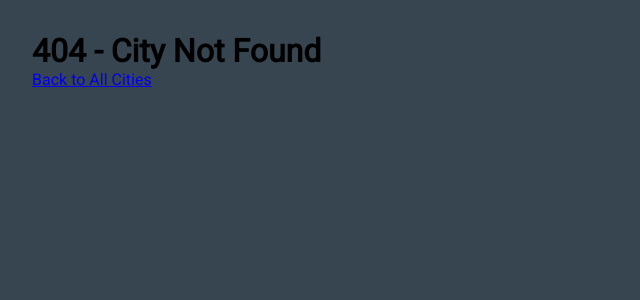
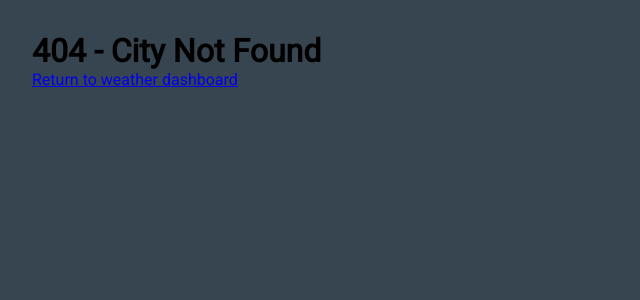
Before and after one commit to aztec-dev/weather_forecast, a Flask app: template weather_forecast/templates/404.html in a window 1280 px wide. Shown: the top 300 px of the page, without its empty margins (0-640 px from the left). Run offline with Flask 3, Linux system fonts and the light colour scheme; the template is opened without the code that fills it, so the values that code supplies are empty; parts of the project's set-up code (start-up, migrations or seed data) failed here and were passed over.

Commit message:
fix: changed redirect

```diff
--- a/weather_forecast/templates/404.html
+++ b/weather_forecast/templates/404.html
@@ -10,7 +10,7 @@
     <main class="container">
         <h1>404 - City Not Found</h1>
         <p>{{ message }}</p>
-        <a href="/weather_forecast/all cities">Back to All Cities</a>
+        <a href="/weather_forecast/">Return to weather dashboard</a>
     </main>
 </body>
 </html>
```
